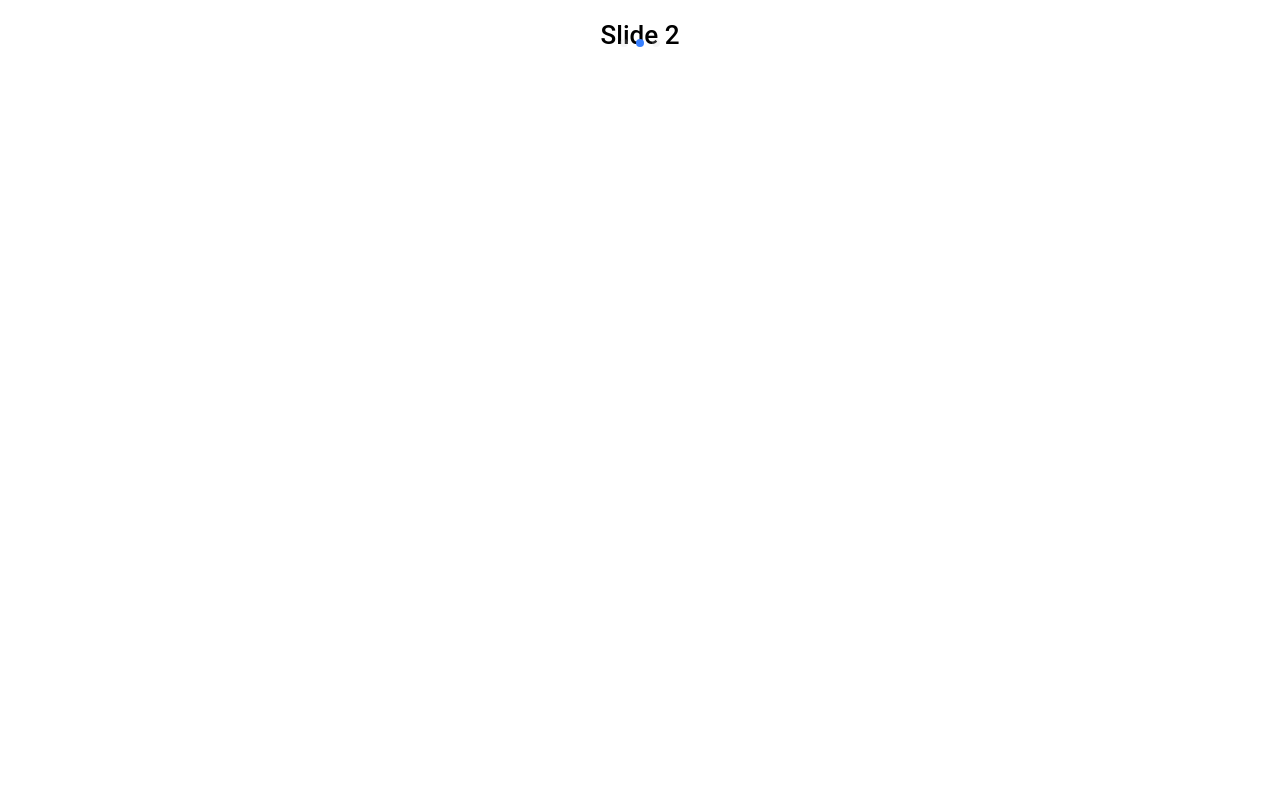
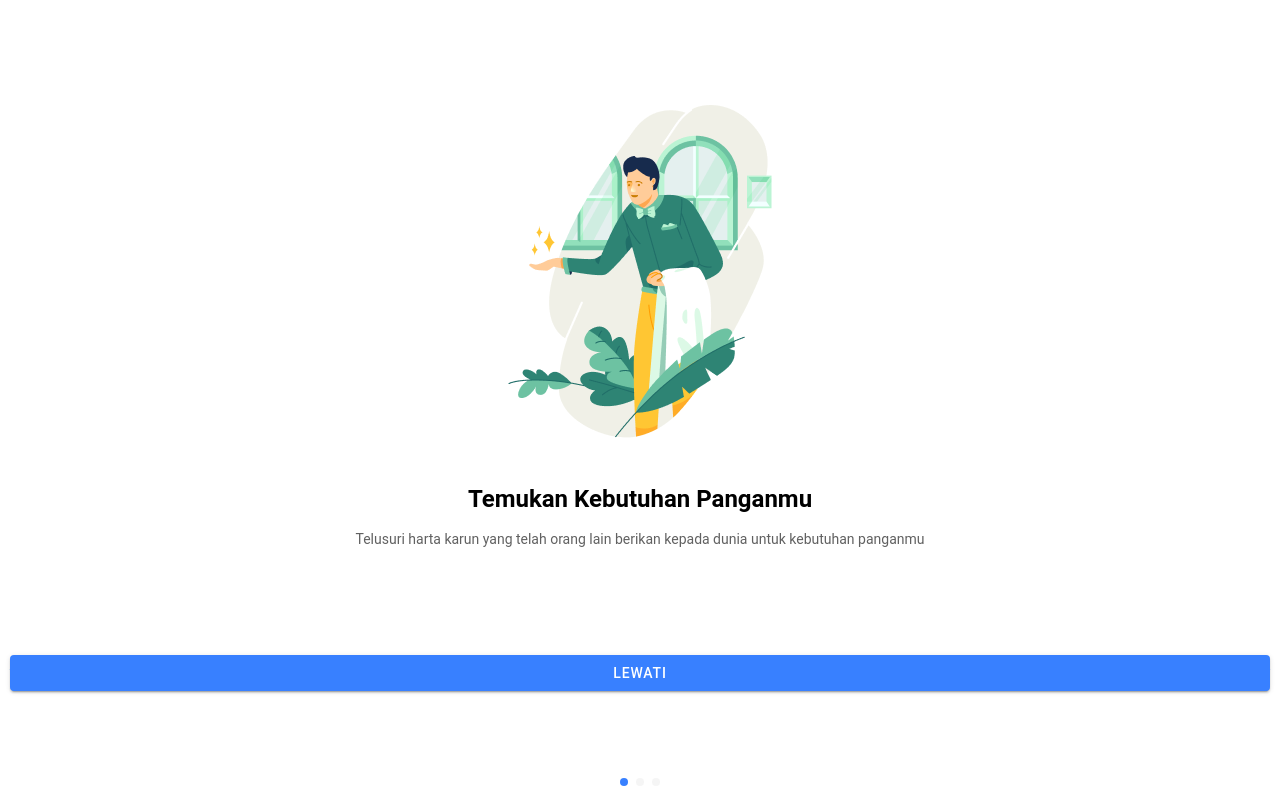
Before and after one commit to joshuanatanielnm/foodbay, a React (Create React App) app: page /home in a window 1280 px wide. Built offline with nearby package versions, Linux system fonts and the light colour scheme.

Commit message:
feat: create on boarding page

```diff
--- /dev/null
+++ b/src/pages/Onboarding.scss
@@ -0,0 +1,48 @@
+ion-slides {
+  height: 100%;
+}
+
+ion-slide {
+  display: flex;
+  flex-direction: column;
+  padding: 10px;
+}
+
+
+ion-slide ion-button {
+  width:100%;
+  border-radius: 40% !important;
+  background-color: var(--ion-color-primary);
+  margin-top: 30px;
+}
+
+.image-container{
+  height: 45vh;
+}
+
+.slider-text {
+ height: 20vh;
+ font-style: normal !important;
+}
+
+.slider-text h2 {
+  font-weight: 700;
+  font-size: 24px;
+  line-height: 32px;
+}
+
+.slider-text p {
+  font-size: 14px;
+  line-height: 20px;
+  font-weight: 400;
+  color:#616161;
+}
+
+.navigator {
+  display: flex;
+  justify-content: space-between;
+  position: absolute;
+  width: 100%;
+  left: 0;
+  bottom: 0;
+}
--- a/src/pages/Onboarding.tsx
+++ b/src/pages/Onboarding.tsx
@@ -1,21 +1,54 @@
-import { IonSlides, IonSlide, IonContent } from "@ionic/react";
+import { IonSlides, IonSlide, IonContent, IonButton } from "@ionic/react";
+import "./Onboarding.scss";
 
 const Onboarding = () => {
   const slideOpts = {
-    initialSlide: 1,
     speed: 400,
   };
   return (
-    <IonContent>
-      <IonSlides pager={true} options={slideOpts}>
+    <IonContent fullscreen>
+      <IonSlides pager={true} options={slideOpts} className="ion">
         <IonSlide>
-          <h1>Slide 1</h1>
+          <div className="image-container">
+            <img src="/assets/ilu1.png" alt="ilu1" />
+          </div>
+          <div className="slider-text">
+            <h2>Temukan Kebutuhan Panganmu</h2>
+
+            <p>
+              Telusuri harta karun yang telah orang lain berikan kepada dunia
+              untuk kebutuhan panganmu
+            </p>
+          </div>
+          <IonButton>Lewati</IonButton>
         </IonSlide>
         <IonSlide>
-          <h1>Slide 2</h1>
+          <div className="image-container">
+            <img src="/assets/ilu2.png" alt="ilu1" />
+          </div>
+          <div className="slider-text">
+            <h2>Jalin Sosialisasi untuk Pangan Lebih Baik</h2>
+
+            <p>
+              Temukan cara baru untuk saling terkoneksi satu sama lain dengan
+              cara berbagi makanan
+            </p>
+          </div>
+          <IonButton>Lewati</IonButton>
         </IonSlide>
         <IonSlide>
-          <h1>Slide 3</h1>
+          <div className="image-container">
+            <img src="/assets/ilu3.png" alt="ilu1" />
+          </div>
+          <div className="slider-text">
+            <h2>Bagikan Makananmu Untuk Kebaikan</h2>
+
+            <p>
+              Bergabunglah bersama kami untuk dapat berbagi kebaikan kepada
+              dunia melalui pangan
+            </p>
+          </div>
+          <IonButton>Mulai</IonButton>
         </IonSlide>
       </IonSlides>
     </IonContent>
```
Also changed, not shown: 1 other file (tests, documents, lock files or other folders).
